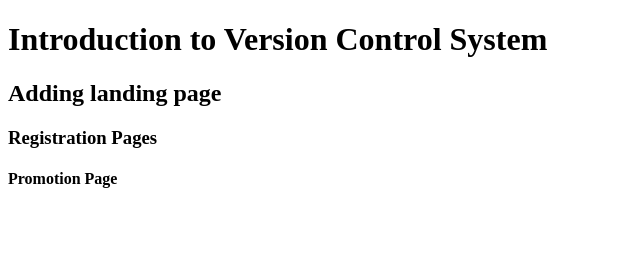
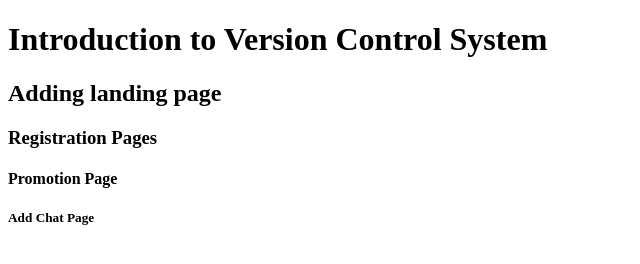
Before and after one commit to Michael-U-Dan/Repeated, a plain HTML site: page index.html in a window 1280 px wide. Shown: the full height of the page, 0-640 px from the left. Drawn offline with Linux system fonts and the light colour scheme.

Commit message:
freshpage

```diff
--- a/index.html
+++ b/index.html
@@ -10,5 +10,6 @@
     <h2>Adding landing page</h2>
     <h3>Registration Pages</h3>
     <h4>Promotion Page</h4>
+    <h5>Add Chat Page</h5>
 </body>
 </html>
```
